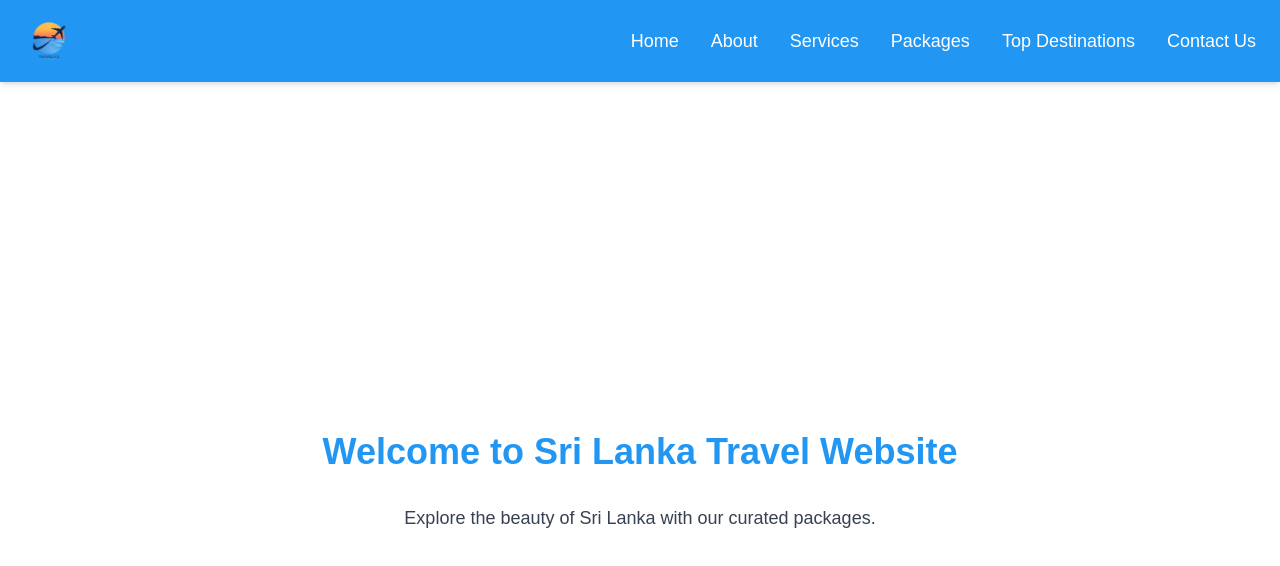
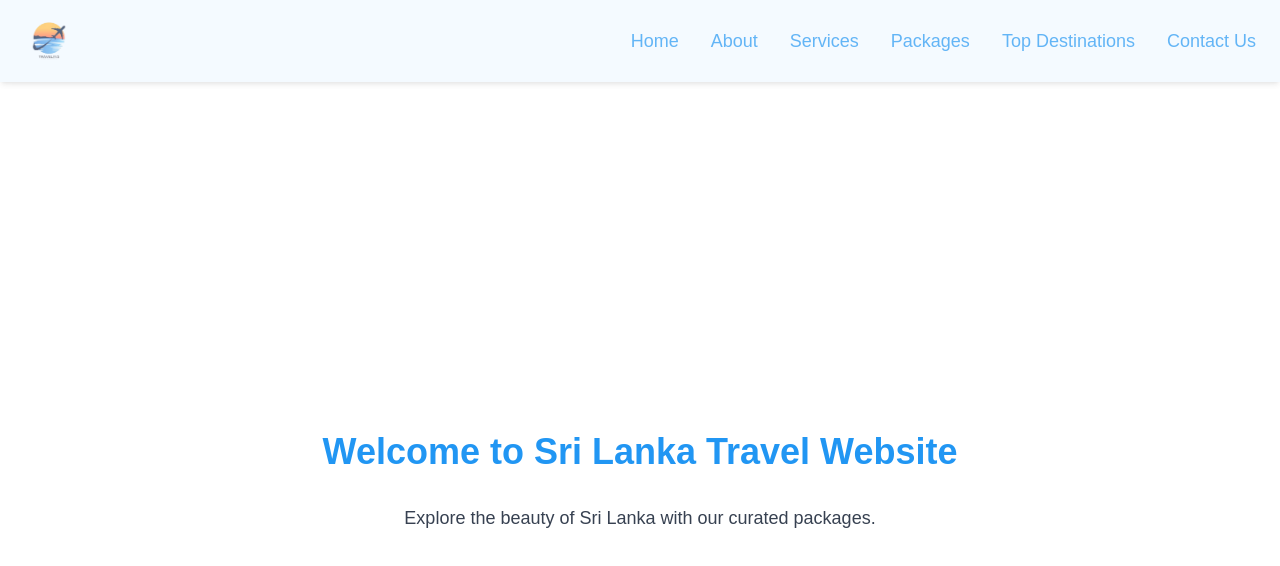
Before and after one commit to ruwinikularathne/travel-website, a Next.js app: page / in a window 1280 px wide. Shown: the top 566 px of the page. Built offline with nearby package versions, Linux system fonts and the light colour scheme.

Commit message:
navbar editted

```diff
--- a/components/Header.tsx
+++ b/components/Header.tsx
@@ -4,7 +4,7 @@ import Link from "next/link";
 
 const Header = () => {
   return (
-    <header className="bg-primaryBlue text-foreground shadow-md">
+    <header className="bg-iceBlue opacity-70 text-foreground shadow-md">
       <div className="container mx-auto flex justify-between items-center py-4 px-6">
         {/* Logo Section */}
         <div className="flex items-center">
@@ -18,7 +18,7 @@ const Header = () => {
         </div>
 
         {/* Navigation Section */}
-        <nav className="space-x-8 text-white text-lg">
+        <nav className="space-x-8 text-primaryBlue text-lg">
           <Link href="/" className="hover:text-primaryGreen transition-colors">
             Home
           </Link>
--- a/tailwind.config.ts
+++ b/tailwind.config.ts
@@ -10,8 +10,9 @@ const config: Config = {
       colors: {
         background: "#f3f4f6",  // light grey
         foreground: "#ffffff",  // white
+        iceBlue: "#f0f8ff", // blue shade for the navbar
         primaryGreen: "#4CAF50", // green shade for buttons/hover
-        primaryBlue: "#2196F3",  // blue shade for the navbar
+        primaryBlue: "#2196F3",  // main blue shade
         darkGrey: "#374151",     // dark grey for text
       },
     },
```
